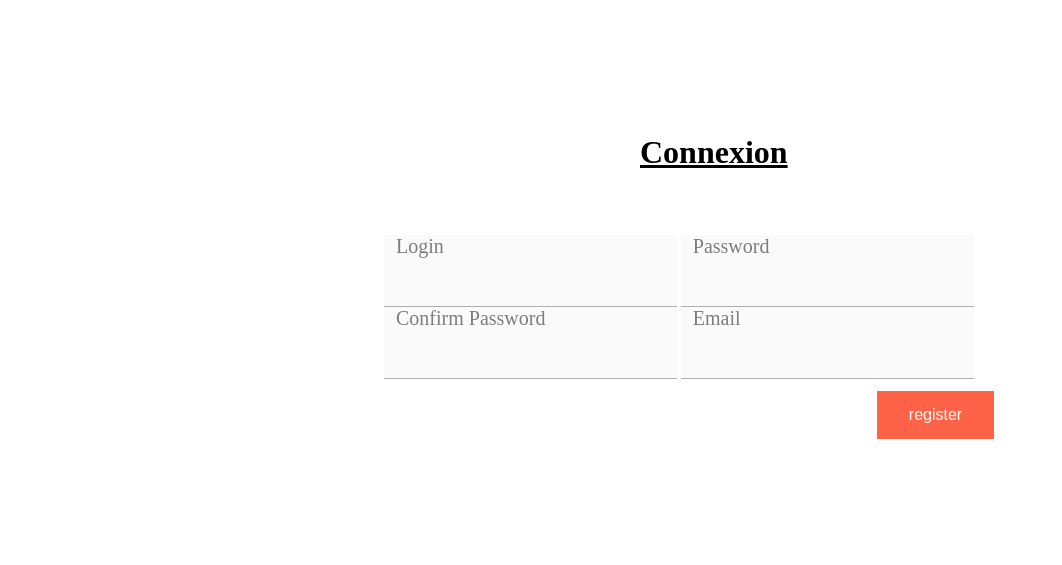
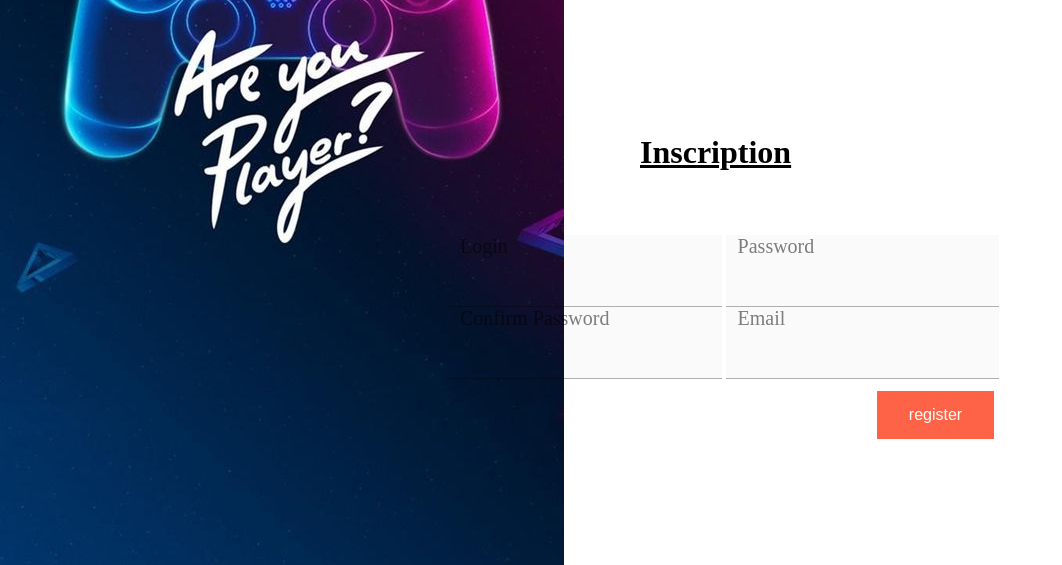
Before and after one commit to joris-verguldezoone/blog, a PHP site: page /view/inscription.php in a window 1280 px wide. Shown: the part 334-899 px from the top of the page, without its empty margins (0-1062 px from the left). Run offline with PHP 8.4, Linux system fonts and the light colour scheme.

Commit message:
ajout d'images

```diff
--- a/css/inscription.css
+++ b/css/inscription.css
@@ -1,5 +1,10 @@
 main {
     min-height: 48%;
+}
+
+body{
+    background-image: url("../images/5090f89d7f3640b1d3e91925633d9e44.jpg");
+    background-repeat: no-repeat;
 }
 
 h1{
@@ -9,7 +14,7 @@ h1{
 
 article{
     margin-top: 5%;
-    margin-left: 30%;
+    margin-left: 35%;
 }
 
 .inp {
--- a/view/inscription.php
+++ b/view/inscription.php
@@ -32,7 +32,7 @@ require_once('../libraries/models/Inscription.php');
 
 <main>
     <form class="block" method="POST" action="inscription.php">
-        <h1><u>Connexion</u></h1>
+        <h1><u>Inscription</u></h1>
 
         <article>
             <label for="login" name="login" class="inp">
```
Also changed, not shown: css/profil.css (+6 -1 lines), images/5090f89d7f3640b1d3e91925633d9e44.jpg (added), images/ef589db23da28325deea41ea259d0baa.jpg (added).
